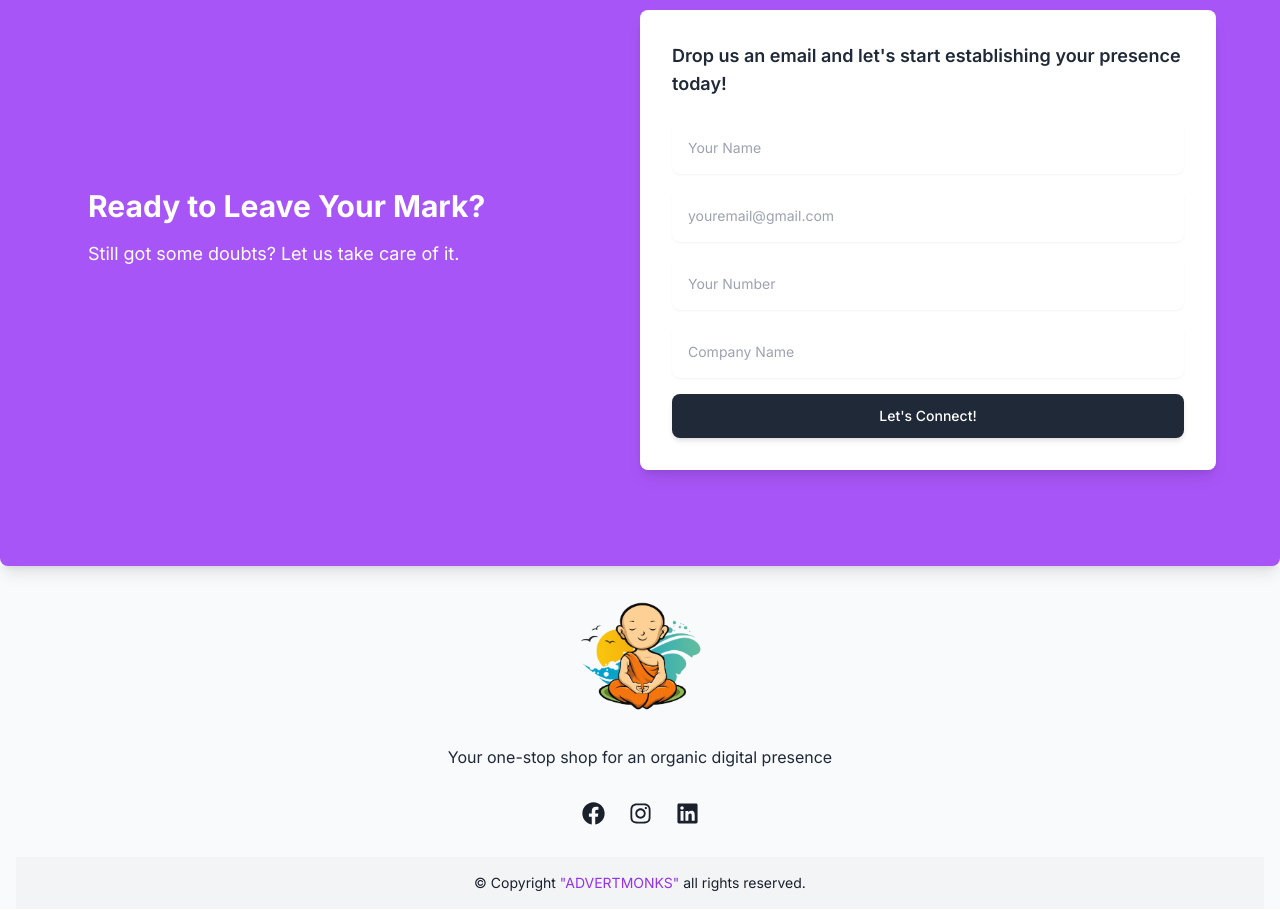
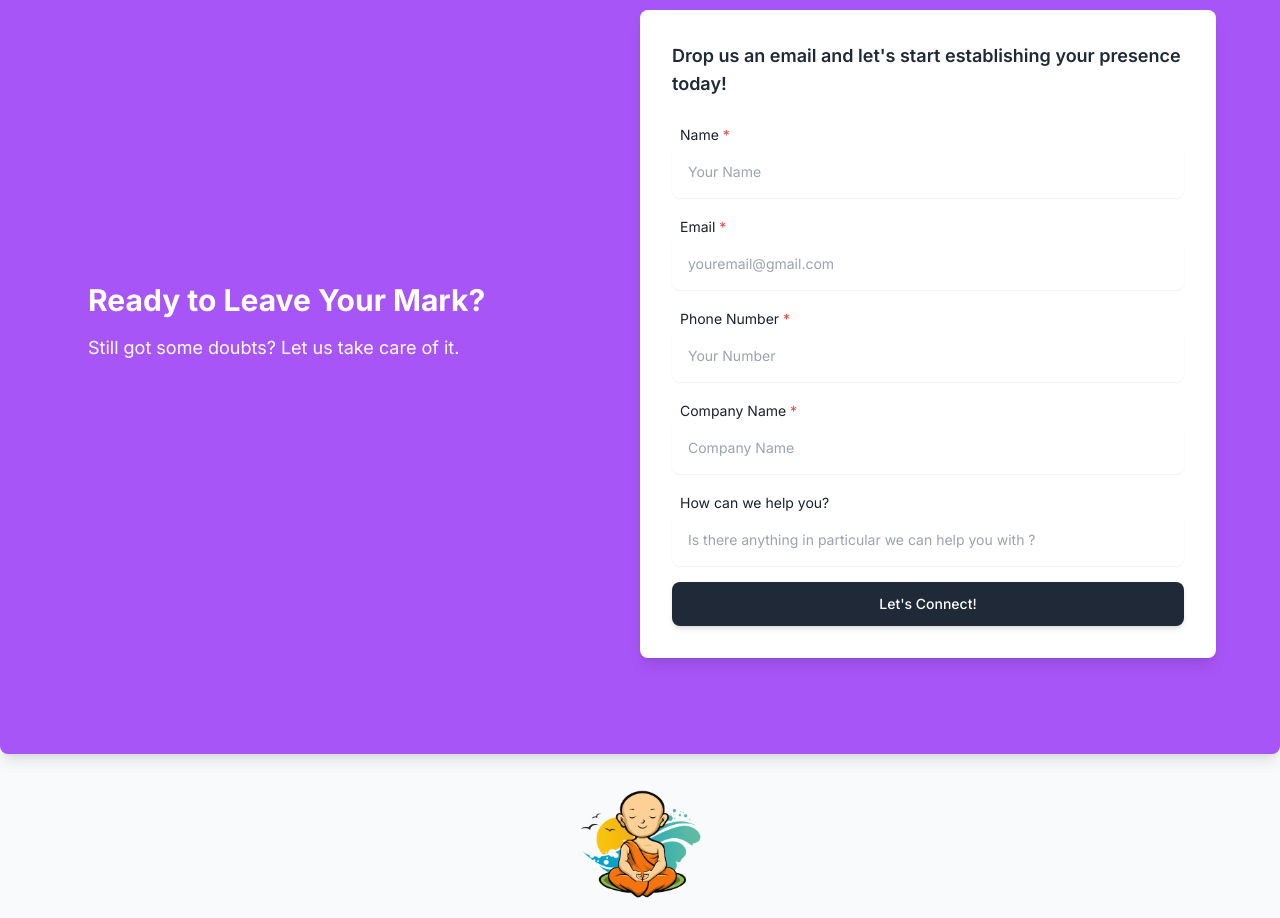
Before and after one commit to advertmonks/advertmonkswebsite, a Next.js app: page /about in a window 1280 px wide. Shown: the part 2560-3478 px from the top of the page. Built offline with nearby package versions, Linux system fonts and the light colour scheme.

Commit message:
form updation

```diff
--- a/src/components/aboutconnet.jsx
+++ b/src/components/aboutconnet.jsx
@@ -41,8 +41,8 @@ const ContactPage = () => {
 
         <form action={contactform}  className="space-y-4">
           <div>
-            <label htmlFor="company-name" className="sr-only">
-              Company Name
+            <label htmlFor="company-name" className="text-sm pl-2">
+              Name <span className="text-destructive">*</span>
             </label>
             <input
               type="text"
@@ -57,8 +57,8 @@ const ContactPage = () => {
           </div>
 
           <div>
-            <label htmlFor="email" className="sr-only">
-              Email
+            <label htmlFor="email" className="text-sm pl-2">
+              Email <span className="text-destructive">*</span>
             </label>
             <input
               type="email"
@@ -73,8 +73,8 @@ const ContactPage = () => {
           </div>
 
           <div>
-            <label htmlFor="website-url" className="sr-only">
-              Website URL
+            <label htmlFor="website-url" className="text-sm pl-2">
+              Phone Number <span className="text-destructive">*</span>
             </label>
             <input
               className="w-full rounded-lg border-gray-300 p-4 text-sm shadow-sm"
@@ -87,8 +87,8 @@ const ContactPage = () => {
             />
           </div>
           <div>
-            <label htmlFor="website-url" className="sr-only">
-              Website URL
+            <label htmlFor="website-url" className="text-sm pl-2">
+              Company Name <span className="text-destructive">*</span>
             </label>
             <input
               className="w-full rounded-lg border-gray-300 p-4 text-sm shadow-sm"
@@ -100,25 +100,25 @@ const ContactPage = () => {
               onChange={handleChange}
             />
           </div>
-          {/* <div>
-            <label htmlFor="website-url" className="sr-only">
-              Website URL
+          <div>
+            <label htmlFor="website-url" className="text-sm pl-2">
+              How can we help you?
             </label>
             <input
               className="w-full rounded-lg border-gray-300 p-4 text-sm shadow-sm"
-              placeholder="Problem you are facing"
+              placeholder="Is there anything in particular we can help you with ?"
               required
               type="tel"
-              name="phone"
+              name="message"
               value={values.message}
               onChange={handleChange}
             />
-          </div> */}
+          </div>
 
           <div>
             <button
               isLoading={isLoading}
-              disabled={!values.name || !values.email || !values.phone || !values.company || !values.message}
+              disabled={!values.name || !values.email || !values.phone || !values.company }
               className="w-full rounded-lg bg-gray-800 px-5 py-3 text-sm font-medium text-white shadow-md hover:bg-gray-900"
             >
               Let&apos;s Connect!
```
